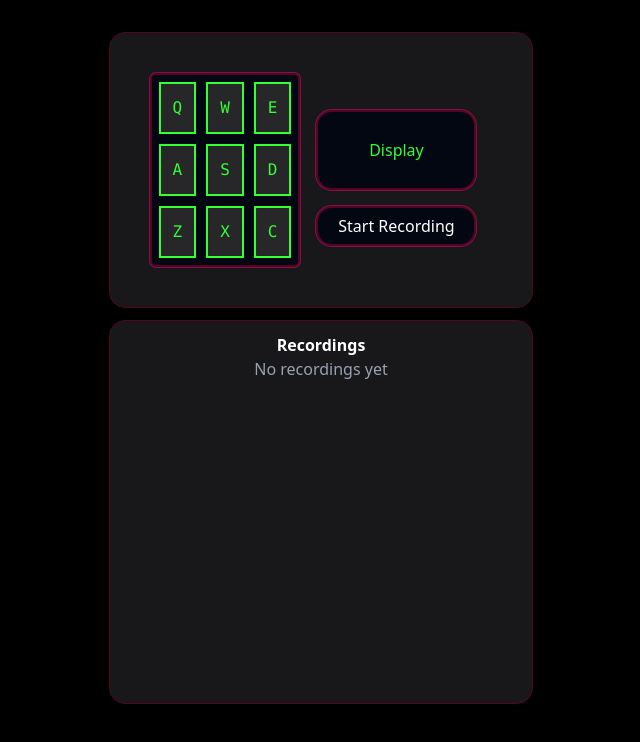
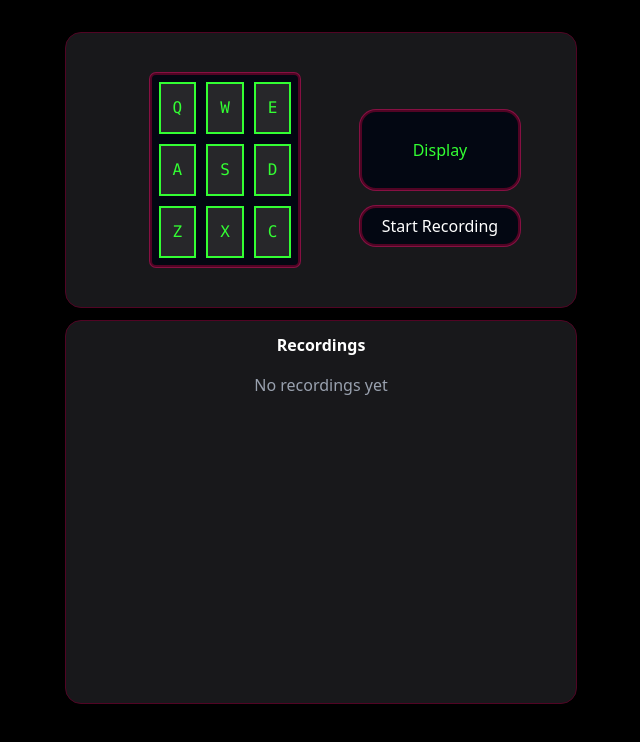
Before and after one commit to marius-grigaliunas/FCC-DrumMachine, a React (Vite) app: page / in a window 1280 px wide. Shown: the top 742 px of the page, without its empty margins (319-959 px from the left). Built offline with nearby package versions, Linux system fonts and the light colour scheme.

Commit message:
changed the style of the recording field, changeable titles

```diff
--- a/src/App.tsx
+++ b/src/App.tsx
@@ -31,7 +31,7 @@ function App() {
       console.log("Recording stopped. Captured sequence:", currentRecording);
       if (currentRecording.length > 0) {
         const random = Math.random().toFixed(2)
-        setRecordings(prev => [...prev, { id: `Recording ${prev.length + random}`, notes: currentRecording }]);
+        setRecordings(prev => [...prev, { id: `${prev.length + random}`, name:`Recording`, notes: currentRecording }]);
       }
       setRecordingState({
         isRecording: false,
@@ -55,7 +55,7 @@ function App() {
 
   return (
     <>
-      <div id='drum-machine' className='flex flex-row items-center justify-center w-fit self-center bg-zinc-900 p-10 rounded-2xl border border-pink-950'>
+      <div id='drum-machine' className='flex flex-row items-center justify-center w-lg self-center bg-zinc-900 p-10 rounded-2xl border border-pink-950'>
         <DrumPadContainer setDisplay={setCurrentSound} handleDrumPadPress={handleDrumPadPress} />
         <Display
           soundToDisplay={currentSound}
--- a/src/components/RecordedField.tsx
+++ b/src/components/RecordedField.tsx
@@ -55,38 +55,72 @@ export const RecordedField = ({ recordings, setRecordings }: RecordedFieldProps)
         }
     }
 
+    const updateRecordingTitle = (id: string, newTtitle: string) => {
+        const updatedRecordings = recordingsArray.map((recording: Recording) =>
+        recording.id === id ? {...recording, name:newTtitle} : recording
+        );
+
+        setRecordingsArray(updatedRecordings);
+        setRecordings(updatedRecordings);
+    }
+
     return (
-        <div id='record-field-container' className='bg-zinc-900 border border-pink-950 h-96 rounded-2xl mt-3 p-3 overflow-y-auto'>
-            <label className="text-white font-bold">Recordings</label>
+        <div id='record-field-container' className='bg-zinc-900 border border-pink-950 h-96 w-lg rounded-2xl mt-3 p-3 overflow-y-auto scrollbar-custom'>
+            <div className="text-white font-bold mb-4">Recordings</div>
             {recordingsArray.length === 0 ? (
                 <p className="text-gray-400">No recordings yet</p>
             ) : (
                 recordingsArray.map((recording : Recording) => (
-                    <div key={recording.id} className="p-2 border-b border-gray-700">
-                        <p className="text-white">{recording.id}</p>
+                    <div key={recording.id} className="min-h-30 mb-4 p-4 rounded-2xl border-pink-950 border-2 ring ring-pink-900
+                        flex flex-row hover:border-pink-200">
+                        <div key={`${recording.id}-info`} className="w-60">
+                            <EditableTitle
+                                defaultTitle={recording.name}
+                                onTitleChange={(newTitle) => updateRecordingTitle(recording.id, newTitle)}
+                            />
                             {recording.notes.map((sound, i) => (
                                 <p key={i} className="text-gray-300 text-xs">
                                     {sound.letter} - {sound.sound} ({sound.time}ms)
                                 </p>
                         ))}
+                        </div>
+                        <div key={`${recording.id}-controls`} className="flex flex-col justify-between items-center w-45">
                             <button
-                            className="mt-2 px-4 py-1 bg-pink-900 border-2 border-pink-950 ring ring-pink-900 text-white
-                            rounded-2xl"
+                                className="bg-pink-900 border-2 border-pink-950 ring ring-pink-900 text-white
+                                rounded-2xl w-30 p-1 hover:bg-pink-700"
                                 onClick={() => playRecording(recording)}
                                 disabled={!!playingRecordings[recording.id]}
                             >
                                 Play
                             </button>
                             <button
-                            className="mt-2 mx-2 px-4 py-1 bg-red-800 border-2 border-pink-950 ring ring-pink-900 text-white
-                            rounded-2xl"
+                                className="bg-red-800 border-2 border-pink-950 ring ring-pink-900 text-white
+                                rounded-2xl w-30 p-1 hover:bg-red-500"
                                 onClick={() => deleteRecording(recording, recordingsArray)}
                             >
                                 Delete
                             </button>
+                        </div>
                     </div>
                 ))
             )}
         </div>
     );
 };
+
+interface EditableTitleProps {
+    defaultTitle: string
+    onTitleChange: (newTitle : string) => void
+}
+
+const EditableTitle = ({defaultTitle, onTitleChange}: EditableTitleProps) => {
+
+    return (
+    <input
+        type="text"
+        value={defaultTitle}
+        onChange={(e) => onTitleChange(e.target.value)}
+        className="text-white font-bold text-center rounded-2xl"
+    />
+  )
+}
--- a/src/components/Types.tsx
+++ b/src/components/Types.tsx
@@ -7,5 +7,6 @@ export interface Note {
 
   export interface Recording {
     id: string;
+    name: string;
     notes: Note[];
   }
--- a/src/index.css
+++ b/src/index.css
@@ -30,3 +30,19 @@
 button:disabled {
     background-color: #282828;
 }
+
+.scrollbar-custom::-webkit-scrollbar {
+    width: 8px;
+    border-radius: 8px;
+}
+
+.scrollbar-custom::-webkit-scrollbar-thumb {
+    background: #ff007f;
+    border-radius: 4px;
+}
+
+.scrollbar-custom::-webkit-scrollbar-track {
+    background: rgb(24 24 27);
+    border-radius: 8px;
+    margin: 4px;
+}
```
Lines whose indentation alone changed are shown as unchanged.
